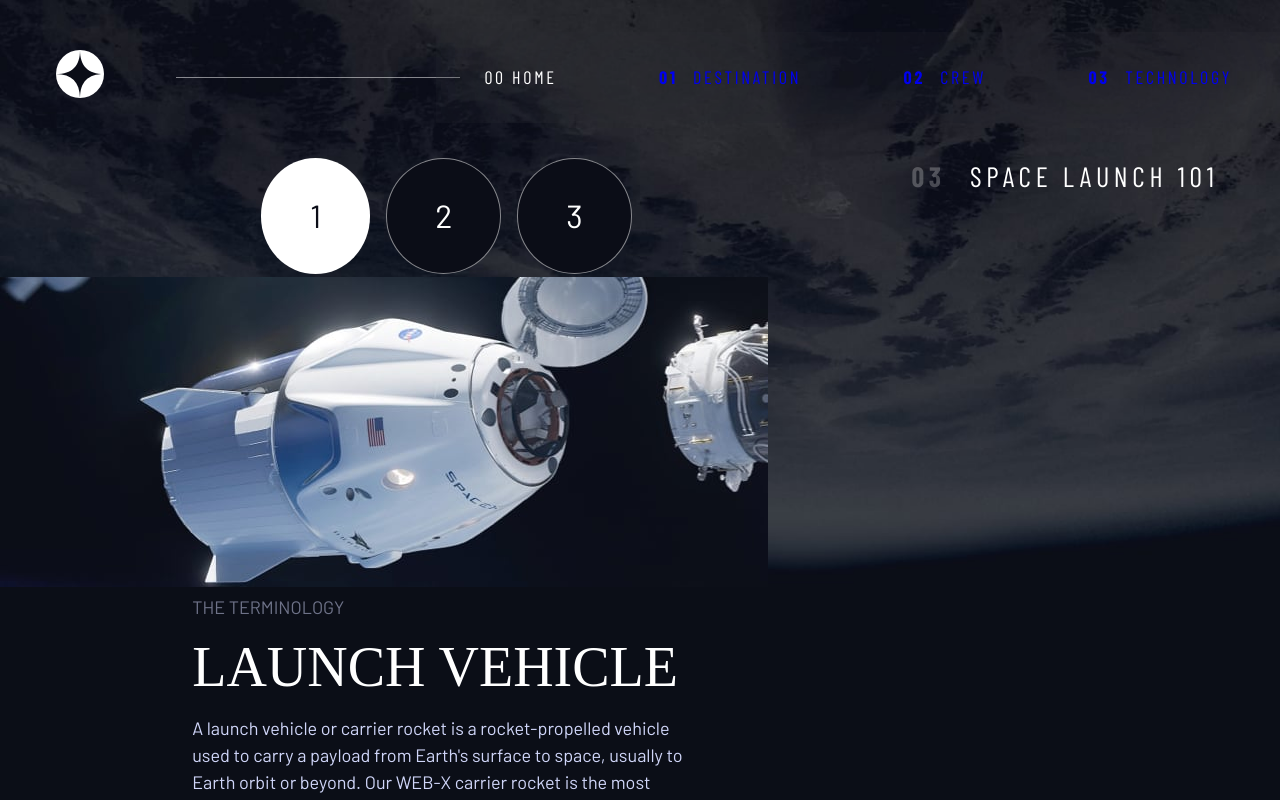
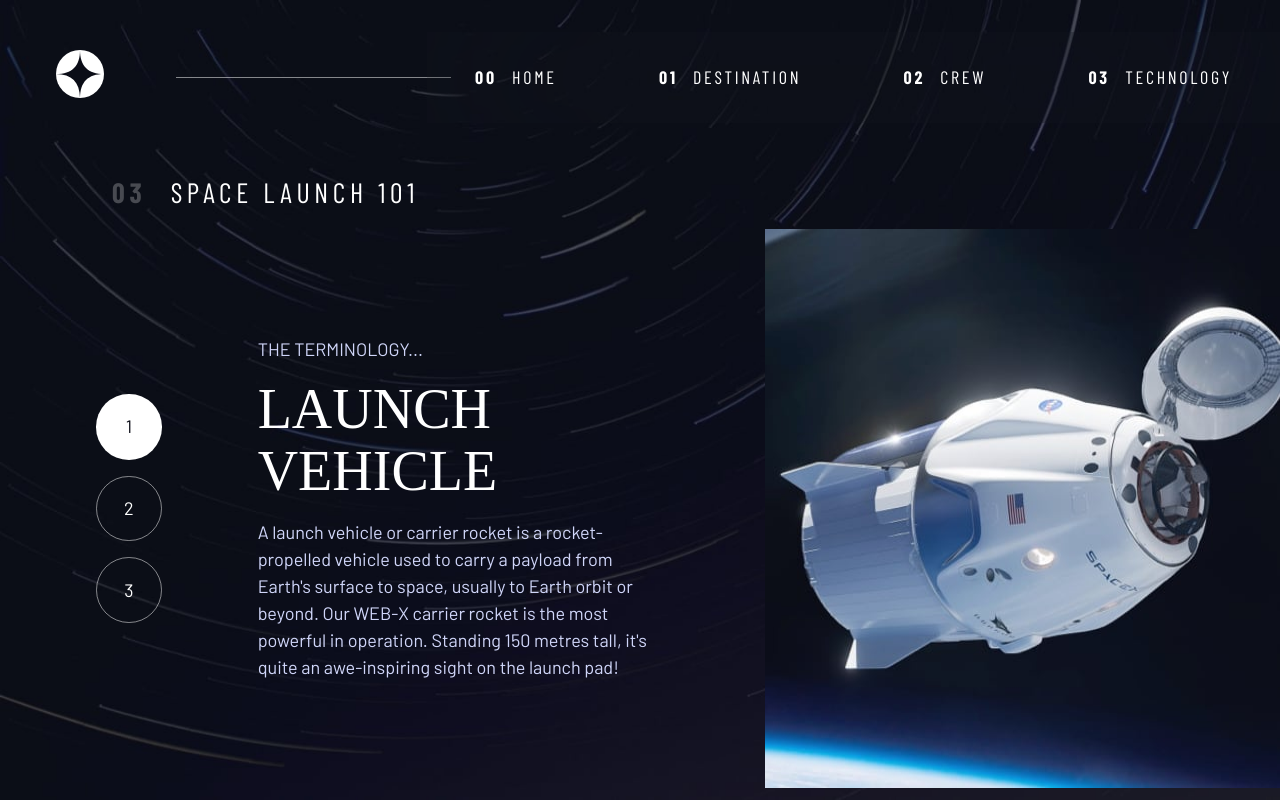
Before and after one commit to GustavoCarv/Space-Travel, a Next.js app: page /technology in a window 1280 px wide. Built offline with nearby package versions, Linux system fonts and the light colour scheme; a web font is replaced by a local one.

Commit message:
style: ajustes na pagina de tech em todos os devices

```diff
--- a/pages/destinations.tsx
+++ b/pages/destinations.tsx
@@ -64,7 +64,7 @@ function Destinations(): JSX.Element {
       <Link href="#main">
         <a className="skip-to-content sr-only">Skip to content</a>
       </Link>
-      <Header />
+      <Header active={"Destination"}/>
       <main id="main" className="grid-container   grid-container--destination">
         <div>
           <h1 className="numbered-title">
--- a/pages/index.tsx
+++ b/pages/index.tsx
@@ -34,7 +34,7 @@ const Home: NextPage = () => {
           </p>
         </div>
         <button className="reset">
-          <Link href="/design-system">
+          <Link href="/destinations">
             <a className="large-button uppercase ff-serif text-blue-dark bg-white fs-600 grid grid-center">
               Explore
             </a>
--- a/pages/technology.tsx
+++ b/pages/technology.tsx
@@ -6,19 +6,24 @@ import { useState } from "react";
 import Image from "next/image";
 import capsuleLandscapePic from "../public/assets/technology/image-space-capsule-landscape.jpg";
 import capsulePortraitPic from "../public/assets/technology/image-space-capsule-portrait.jpg";
+import vehicleLandscapePic from "../public/assets/technology/image-launch-vehicle-landscape.jpg";
+import vehiclePortraitPic from "../public/assets/technology/image-launch-vehicle-portrait.jpg";
+import spacePortPortraitPic from "../public/assets/technology/image-spaceport-portrait.jpg";
+import spacePortLandscapePic from "../public/assets/technology/image-spaceport-landscape.jpg";
 
 function Technology(): JSX.Element {
   const pageInfo = data.technology;
   const [mainSrc, setMainSrc] = useState<StaticImageData>(capsuleLandscapePic);
+  const [desktopMainSrc, setDesktopMainSrc] =
+    useState<StaticImageData>(capsulePortraitPic);
   const [info, setInfo] = useState("Launch vehicle");
 
-  console.log(pageInfo);
   const mainContent = pageInfo.map((item, index) => {
     if (item.name === info) {
       return (
-        <article key={index} className="crew-info flow">
+        <article key={index} className="tech-info flow">
           <h2 className="fs-400 ff-sans-normal text-blue-light uppercase">
-            The Terminology
+            The Terminology...
           </h2>
           <p className="uppercase fs-700 ff-serif text-white d-block">
             {item.name}
@@ -31,21 +36,29 @@ function Technology(): JSX.Element {
     }
   });
 
-  const handleActivePicture = (_src: StaticImageData) => {
+  const handleActivePortraitPicture = (_src: StaticImageData) => {
     setMainSrc(_src);
+  };
+  const handleActiveLandscapePicture = (_src: StaticImageData) => {
+    setDesktopMainSrc(_src);
   };
 
   const handleActiveContent = (_member: string) => {
     setInfo(_member);
   };
 
-  const handleImageAndContent = (_src: StaticImageData, _member: string) => {
-    handleActivePicture(_src);
+  const handleImageAndContent = (
+    _src: StaticImageData,
+    _deskSrc: StaticImageData,
+    _member: string
+  ) => {
+    handleActivePortraitPicture(_src);
+    handleActiveLandscapePicture(_deskSrc);
     handleActiveContent(_member);
   };
 
   return (
-    <div className="body-container crew">
+    <div className="body-container tech">
       <Head>
         <title>Frontend Mentor | Space tourism website</title>
       </Head>
@@ -53,27 +66,54 @@ function Technology(): JSX.Element {
         <a className="skip-to-content sr-only">Skip to content</a>
       </Link>
       <Header />
-      <main id="main" className="grid-container   grid-container--tech">
+      <main id="main" className="grid-container   grid-container--tech flow">
         <h1 className="numbered-title">
           <span aria-hidden="true">03</span> SPACE LAUNCH 101
         </h1>
         {mainContent}
         <div className="number-indicators flex">
-          <button className="fs-600" aria-selected="true">
+          <button
+            aria-selected={info === "Launch vehicle"}
+            onClick={() => {
+              handleImageAndContent(
+                capsuleLandscapePic,
+                capsulePortraitPic,
+                "Launch vehicle"
+              );
+            }}
+          >
             <span>1</span>
           </button>
-          <button className="fs-600" aria-selected="false">
+          <button
+            aria-selected={info === "Spaceport"}
+            onClick={() => {
+              handleImageAndContent(
+                vehicleLandscapePic,
+                vehiclePortraitPic,
+                "Spaceport"
+              );
+            }}
+          >
             <span>2</span>
           </button>
-          <button className="fs-600" aria-selected="false">
+          <button
+            aria-selected={info === "Space capsule"}
+            onClick={() => {
+              handleImageAndContent(
+                spacePortLandscapePic,
+                spacePortPortraitPic,
+                "Space capsule"
+              );
+            }}
+          >
             <span>3</span>
           </button>
         </div>
         <div className="image-container-mobile">
           <Image src={mainSrc} layout="intrinsic" priority={true} />
         </div>
-        <div className="image-container-desktop" hidden>
-          <Image src={mainSrc} layout="intrinsic" priority={true} />
+        <div className="image-container-desktop">
+          <Image src={desktopMainSrc} layout="intrinsic" priority={true} />
         </div>
       </main>
     </div>
--- a/src/components/Header/Header.tsx
+++ b/src/components/Header/Header.tsx
@@ -3,7 +3,7 @@ import logo from "../../../public/assets/shared/logo.svg";
 import { useState } from "react";
 import Link from "next/link";
 
-const Header = () => {
+const Header = (props: any) => {
   const [isActive, setIsActive] = useState(false);
 
   const handleMobileMenu = (): void => {
@@ -35,32 +35,37 @@ const Header = () => {
             (isActive ? " is--active" : "")
           }
         >
-          <li className={"ff-sans-cond uppercase text-white letter-spacing-2"}>
+          <Link href="/">
+            <a>
+              <li
+                className={"ff-sans-cond uppercase text-white letter-spacing-2"}
+              >
                 <span aria-hidden="true">00 </span> Home
               </li>
-
-          <li className="ff-sans-cond uppercase text-white letter-spacing-2">
+            </a>
+          </Link>
           <Link href="/destinations">
             <a>
+              <li className="ff-sans-cond uppercase text-white letter-spacing-2">
                 <span aria-hidden="true">01 </span> Destination
+              </li>
             </a>
           </Link>
-          </li>
 
-          <li className="ff-sans-cond uppercase text-white letter-spacing-2">
           <Link href="/crew">
             <a>
+              <li className="ff-sans-cond uppercase text-white letter-spacing-2">
                 <span aria-hidden="true">02 </span> Crew
+              </li>
             </a>
           </Link>
-          </li>
-          <li className="ff-sans-cond uppercase text-white letter-spacing-2">
           <Link href="/technology">
             <a>
+              <li className="ff-sans-cond uppercase text-white letter-spacing-2">
                 <span aria-hidden="true">03 </span> Technology
+              </li>
             </a>
           </Link>
-          </li>
         </ul>
       </nav>
     </header>
--- a/styles/globals.css
+++ b/styles/globals.css
@@ -311,7 +311,7 @@ select {
 @media (min-width: 35em) {
   .numbered-title {
     justify-self: start;
-    margin-bottom: 1rem;
+    margin-block: 1rem;
   }
 }
 
@@ -548,7 +548,7 @@ select {
   justify-content: center;
   align-items: center;
 
-  background-color: rgb(var(--clr-blue-dark));
+  background-color: transparent;
   color: rgb(var(--clr-white));
   border: 1px solid rgb(var(--clr-white), 0.5);
 }
@@ -631,6 +631,27 @@ select {
 @media (min-width: 45rem) {
   .crew {
     background-image: url(../public/assets/crew/background-crew-desktop.jpg);
+  }
+}
+
+/* tech */
+
+.tech {
+  background-image: url(../public/assets/technology/background-technology-mobile.jpg);
+  background-repeat: no-repeat;
+  background-size: cover;
+}
+
+@media (min-width: 35rem) {
+  .tech {
+    background-position: center center;
+    background-image: url(../public/assets/technology/background-technology-tablet.jpg);
+  }
+}
+
+@media (min-width: 45rem) {
+  .tech {
+    background-image: url(../public/assets/technology/background-technology-desktop.jpg);
   }
 }
 
@@ -720,7 +741,7 @@ select {
     justify-content: flex-start;
     --gap: min(5vw, 7rem);
   }
-  .numbered-title {
+  .grid-container--destination .numbered-title {
     transform: translateX(-20%);
     margin-bottom: 5rem;
   }
@@ -738,11 +759,13 @@ select {
     flex-direction: row;
     justify-content: space-evenly;
   }
+  .grid-container--destination .numbered-title {
+    text-align: left;
+  }
+}
+@media (min-width: 35rem) and (max-width: 45rem) {
   .grid-container--destination > div:first-child {
     width: 100%;
-  }
-  .grid-container--destination .numbered-title {
-    text-align: left;
   }
 }
 
@@ -764,10 +787,6 @@ select {
 .grid-container--crew .numbered-title {
   transform: unset;
   grid-area: title;
-}
-
-.crew-info {
-  grid-area: content;
 }
 
 .grid-container--crew > * + * {
@@ -847,3 +866,65 @@ select {
   height: 100%;
   margin: 0;
 }
+
+.grid-container--tech .tech-info {
+  grid-area: content;
+  padding-inline: 1rem;
+}
+
+.image-container-desktop {
+  display: none;
+}
+.tech .number-indicators {
+  grid-area: tabs;
+}
+
+@media screen and (min-width: 35rem) {
+  .tech .numbered-title {
+    padding-inline: 1rem;
+    margin-bottom: 2rem;
+  }
+
+  .tech .flow > * + * {
+    margin-top: 2rem;
+  }
+  .tech-info.flow > * + * {
+    margin-top: 1rem;
+  }
+}
+
+@media screen and (min-width: 45rem) {
+  .image-container-desktop {
+    display: block;
+    grid-area: image;
+
+    height: 100%;
+    width: 100%;
+    grid-column: span 2;
+    display: flex;
+    justify-content: flex-end;
+  }
+  .tech .image-container-mobile {
+    display: none;
+  }
+  .grid-container--tech {
+    grid-template-columns:
+      minmax(1rem, 1fr) min-content repeat(2, minmax(0, 45rem))
+      minmax(1rem, 1fr);
+    grid-template-areas:
+      ". title title . ."
+      ". tabs content image ."
+      ". tabs content image .";
+  }
+  .grid-container--tech > *:first-child {
+    grid-column: 2/4;
+    margin-bottom: 0;
+  }
+  .grid-container--tech > *:last-child {
+    grid-column: 4/6;
+  }
+  .tech .number-indicators {
+    justify-self: start;
+    flex-direction: column;
+  }
+}
```
Lines whose indentation alone changed are shown as unchanged.
